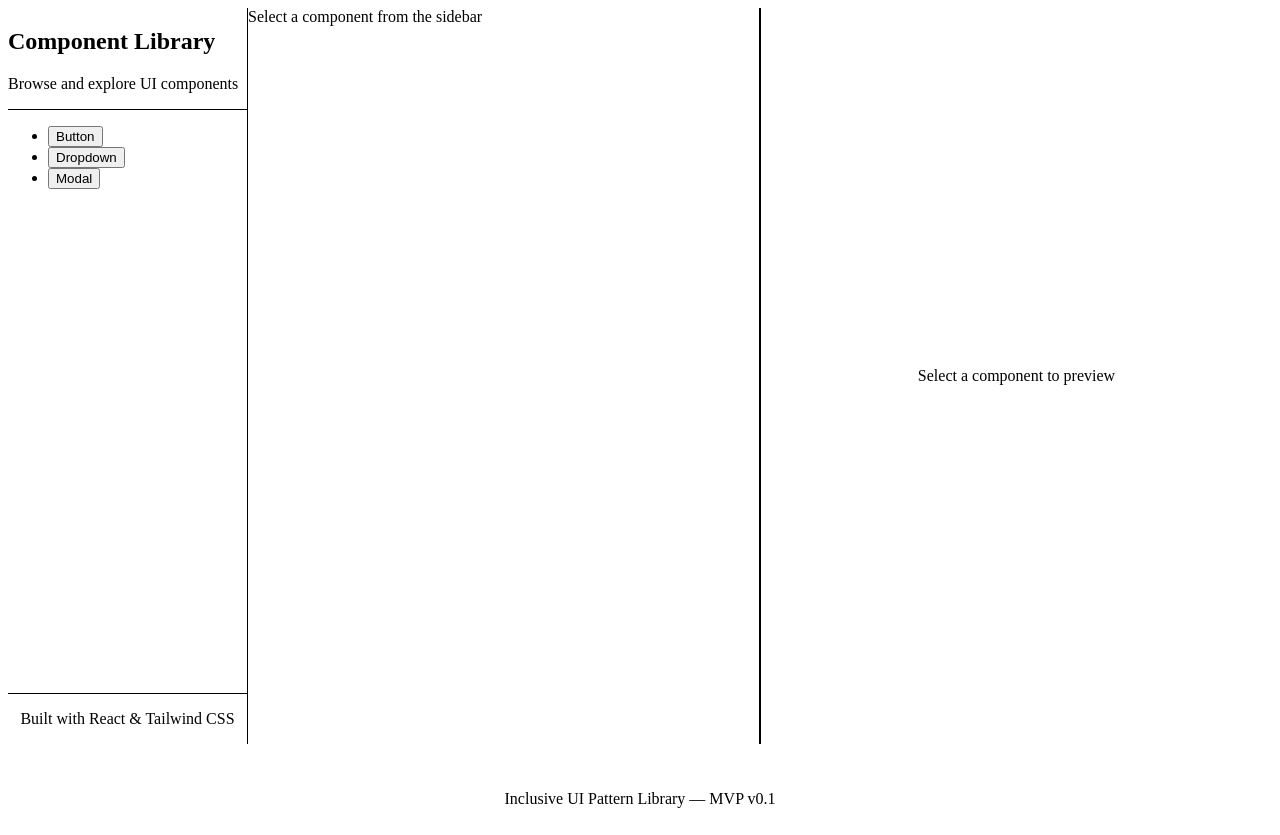
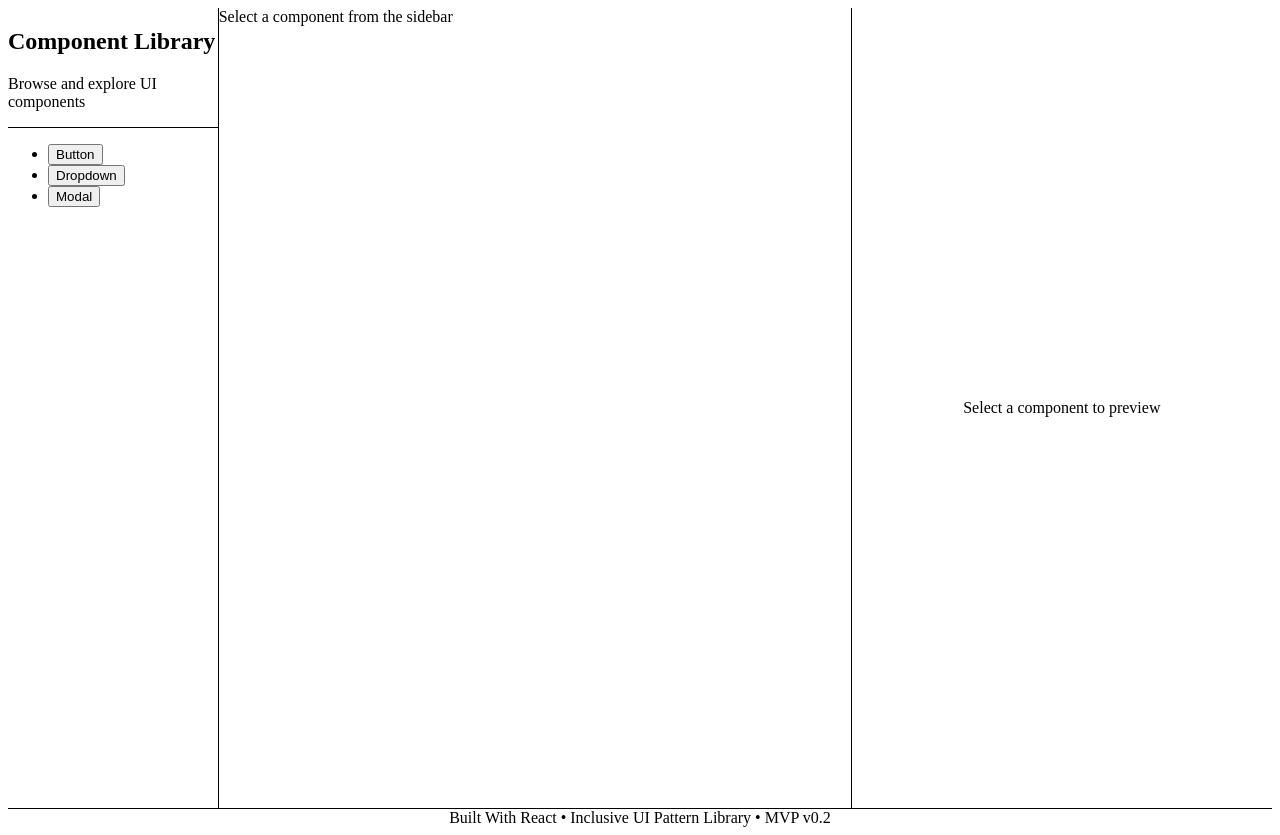
Before and after one commit to UTHasandhu/Acessable-UI-Component-Library, a React (Vite) app in the folder inclusive-ui/: page / in a window 1280 px wide. Built offline with nearby package versions, Linux system fonts and the light colour scheme.

Commit message:
Simplified UI

```diff
--- a/inclusive-ui/src/App.tsx
+++ b/inclusive-ui/src/App.tsx
@@ -3,13 +3,13 @@ import './styles/tailwind.css';
 
 export default function App() {
   return (
-    <div className="flex flex-col min-h-screen bg-gray-50 text-gray-900">
-      <main className="flex-1">
+    <div>
+      <main>
         <Home />
       </main>
 
-      <footer className="bg-gray-100 p-4 text-center text-sm">
-        Inclusive UI Pattern Library — MVP v0.1
+      <footer className="bg-gray-100 border-t border-gray-800 p-4 text-center text-sm">
+        Built With React &#x2022; Inclusive UI Pattern Library &#x2022; MVP v0.2
       </footer>
     </div>
   );
--- a/inclusive-ui/src/components/Button/Button.tsx
+++ b/inclusive-ui/src/components/Button/Button.tsx
@@ -34,6 +34,12 @@ export default function Button({
   type = "button",
   ariaLabel,
 }: ButtonProps) {
+  console.log(clsx(
+        baseStyles,
+        variants[variant],
+        sizes[size],
+        disabled && "opacity-50 cursor-not-allowed"
+      ));
   return (
     <button
       type={type}
--- a/inclusive-ui/src/pages/Home.tsx
+++ b/inclusive-ui/src/pages/Home.tsx
@@ -8,14 +8,19 @@ export default function Home() {
   const [selectedComponent, setSelectedComponent] = useState<string | null>(null);
 
   return (
-  <div className="grid grid-cols-[240px_1fr_1fr] h-[calc(100vh-4rem)] bg-gray-100">
-    <div className="bg-gray-900 text-white shadow-lg overflow-y-auto">
+    <div className="flex h-screen">
+      {/* Sidebar - Fixed 20% width */}
+      <div className="w-1/6 shrink-0">
         <Sidebar onSelect={setSelectedComponent} selected={selectedComponent} />
       </div>
-    <div className="bg-white p-8 overflow-y-auto border-r border-gray-200">
+
+      {/* Component Panel - Flexible, starts at 45% but shrinks when needed */}
+      <div className="w-3/6 shrink">
         <ComponentPanel selectedComponent={selectedComponent} />
       </div>
-    <div className="bg-gray-50 p-8 overflow-y-auto">
+
+      {/* Preview Panel - Fixed 35% width */}
+      <div className="w-2/6 shrink">
         <PreviewPanel selectedComponent={selectedComponent} />
       </div>
     </div>
--- a/inclusive-ui/src/pages/sections/SideBar/Sidebar.tsx
+++ b/inclusive-ui/src/pages/sections/SideBar/Sidebar.tsx
@@ -23,9 +23,9 @@ export default function Sidebar({ onSelect, selected }: SidebarProps) {
 
       {/* Navigation List */}
       <nav className="flex-1 overflow-y-auto px-3 py-4 custom-scrollbar">
-        <ul className="space-y-3">
+        <ul className="space-y-2">
           {names.map((name) => (
-            <li key={name}>
+            <li key={name} className="w-full">
               <Button
                 label={name}
                 onClick={() => onSelect(name)}
@@ -38,10 +38,6 @@ export default function Sidebar({ onSelect, selected }: SidebarProps) {
         </ul>
       </nav>
 
-      {/* Footer */}
-      <div className="px-6 py-4 border-t border-gray-800 text-center text-gray-500 text-xs">
-        <p>Built with React & Tailwind CSS</p>
-      </div>
     </aside>
   );
 }
```
Lines whose indentation alone changed are shown as unchanged.
